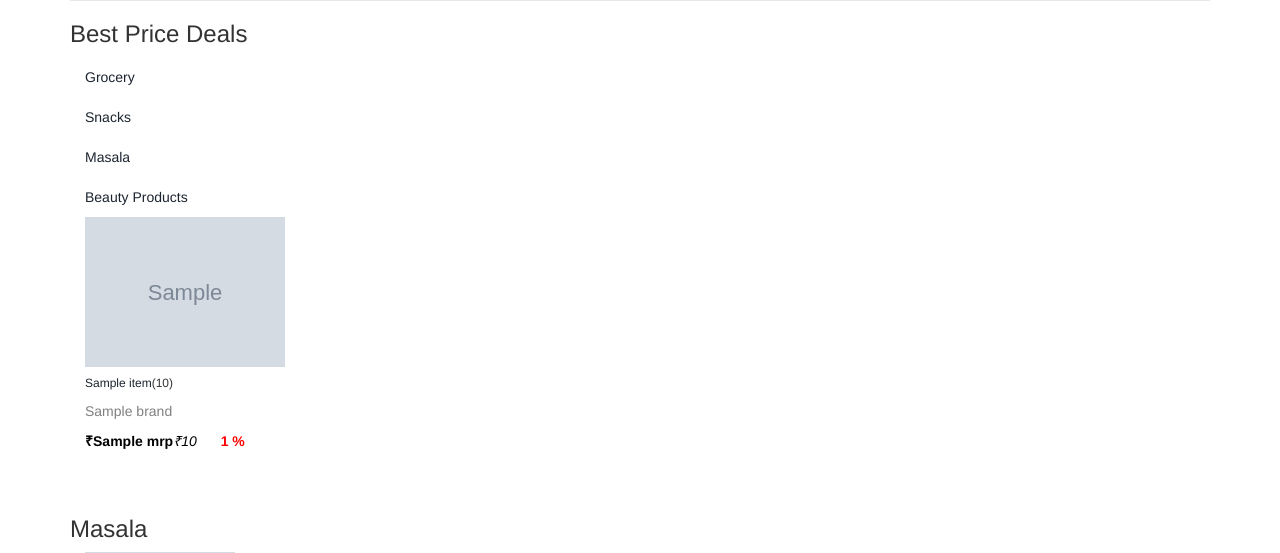
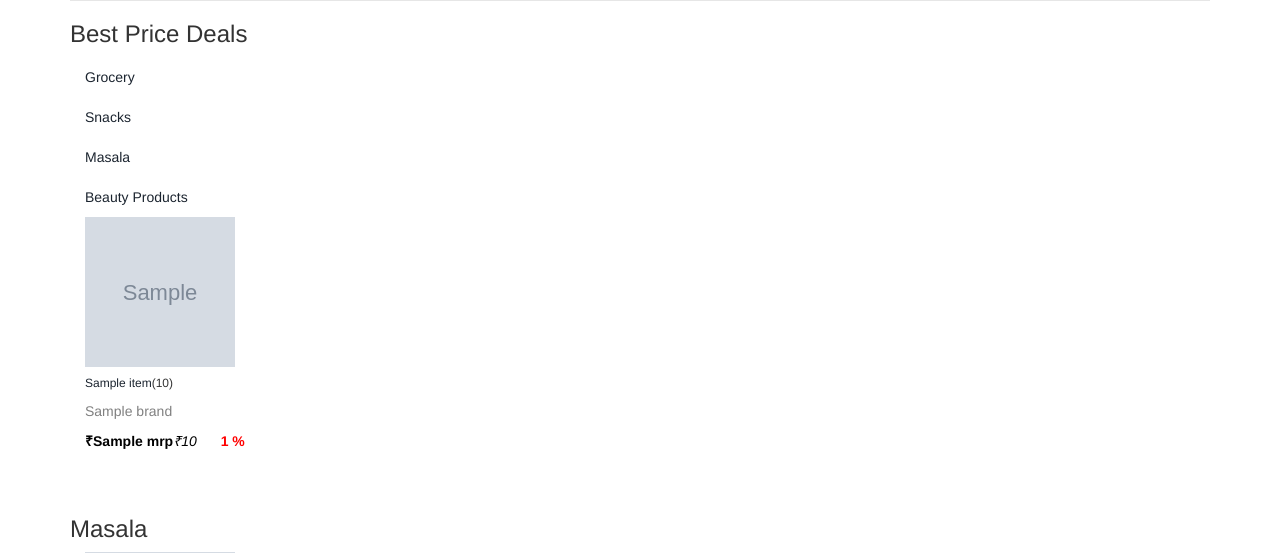
Before and after one commit to officialfavshops/favshops1, a Django app: template templates/index.html in a window 1280 px wide. Shown: the part 1301-1854 px from the top of the page. Run offline with Django 3.2, Linux system fonts and the light colour scheme; the template is opened without the code that fills it: most values are stand-ins (such as "Sample title", 1, 10 or a date in 2020); grey boxes marked "Sample" are stand-in pictures; parts of the project's set-up code (start-up, migrations or seed data) failed here and were passed over; some libraries are stand-ins or nearby versions.

Commit message:
img width

```diff
--- a/templates/beauty_products.html
+++ b/templates/beauty_products.html
@@ -53,7 +53,7 @@
             <div class="col-md-3 pro-1">
                 <div class="col-m">
                     <a href="{% url 'product_details' pk=item.pk %}" data-toggle="modal" data-target="#myModal1" class="offer-img">
-                        <img src="{{item.image.url}}" class="img-responsive" alt="">
+                        <img src="{{item.image.url}}" style="height:150px;width:150px;" class="img-responsive" alt="">
                     </a>
                     <div class="mid-1">
                         <div class="women">
--- a/templates/big_sale.html
+++ b/templates/big_sale.html
@@ -53,7 +53,7 @@
             <div class="col-md-3 pro-1">
                 <div class="col-m">
                     <a href="{% url 'product_details' pk=item.pk %}" data-toggle="modal" data-target="#myModal1" class="offer-img">
-                        <img src="{{item.image.url}}" class="img-responsive" alt="">
+                        <img src="{{item.image.url}}" style="height:150px;width:150px;" class="img-responsive" alt="">
                     </a>
                     <div class="mid-1">
                         <div class="women">
@@ -83,7 +83,7 @@
             <div class="col-md-3 pro-1">
                 <div class="col-m">
                     <a href="{% url 'product_details' pk=item.pk %}" data-toggle="modal" data-target="#myModal1" class="offer-img">
-                        <img src="{{item.image.url}}" class="img-responsive" alt="">
+                        <img src="{{item.image.url}}" style="height:150px;width:150px;" class="img-responsive" alt="">
                     </a>
                     <div class="mid-1">
                         <div class="women">
--- a/templates/cold_drinks.html
+++ b/templates/cold_drinks.html
@@ -53,7 +53,7 @@
             <div class="col-md-3 pro-1">
                 <div class="col-m">
                     <a href="{% url 'product_details' pk=item.pk %}" data-toggle="modal" data-target="#myModal1" class="offer-img">
-                        <img src="{{item.image.url}}" class="img-responsive" alt="">
+                        <img src="{{item.image.url}}" style="height:150px;width:150px;" class="img-responsive" alt="">
                     </a>
                     <div class="mid-1">
                         <div class="women">
--- a/templates/cooking_oil.html
+++ b/templates/cooking_oil.html
@@ -53,7 +53,7 @@
             <div class="col-md-3 pro-1">
                 <div class="col-m">
                     <a href="{% url 'product_details' pk=item.pk %}" data-toggle="modal" data-target="#myModal1" class="offer-img">
-                        <img src="{{item.image.url}}" class="img-responsive" alt="">
+                        <img src="{{item.image.url}}" style="height:150px;width:150px;" class="img-responsive" alt="">
                     </a>
                     <div class="mid-1">
                         <div class="women">
--- a/templates/grocery.html
+++ b/templates/grocery.html
@@ -53,7 +53,7 @@
             <div class="col-md-3 pro-1">
                 <div class="col-m">
                     <a href="{% url 'product_details' pk=item.pk %}" data-toggle="modal" data-target="#myModal1" class="offer-img">
-                        <img src="{{item.image.url}}" class="img-responsive" alt="">
+                        <img src="{{item.image.url}}" style="height:150px;width:150px;" class="img-responsive" alt="">
                     </a>
                     <div class="mid-1">
                         <div class="women">
--- a/templates/index.html
+++ b/templates/index.html
@@ -301,7 +301,7 @@
                         <div class="col-md-3 m-wthree">
                             <div class="col-m">
                                 <a href="#" data-toggle="modal" data-target="#myModal1" class="offer-img">
-                                    <a href="{% url 'product_details' pk=grc.pk %}"><img src="{{grc.image.url}}" height="200" width="200" class="img-responsive" alt=""></a>
+                                    <a href="{% url 'product_details' pk=grc.pk %}"><img src="{{grc.image.url}}" style="height:150px;width:150px;" class="img-responsive" alt=""></a>
                                     <!--<div class="offer">
                                         <p><span>Offer</span></p>
                                     </div>-->
@@ -341,7 +341,7 @@
                         <div class="col-md-3 m-wthree">
                             <div class="col-m">
                                 <a href="#" data-toggle="modal" data-target="#myModal5" class="offer-img">
-                                    <a href="{% url 'product_details' pk=snk.pk %}"><img src="{{snk.image.url}}" height="200" width="200" class="img-responsive" alt=""></a>
+                                    <a href="{% url 'product_details' pk=snk.pk %}"><img src="{{snk.image.url}}" style="height:150px;width:150px;" class="img-responsive" alt=""></a>
                                     <!--<div class="offer">
                                         <p><span>Offer</span></p>
                                     </div>-->
@@ -380,7 +380,7 @@
                         <div class="col-md-3 m-wthree">
                             <div class="col-m">
                                 <a href="#" data-toggle="modal" data-target="#myModal5" class="offer-img">
-                                    <a href="{% url 'product_details' pk=snk.pk %}"><img src="{{snk.image.url}}" class="img-responsive" alt=""></a>
+                                    <a href="{% url 'product_details' pk=snk.pk %}"><img src="{{snk.image.url}}" style="height:150px;width:150px;" class="img-responsive" alt=""></a>
                                     <!--<div class="offer">
                                         <p><span>Offer</span></p>
                                     </div>-->
@@ -419,7 +419,7 @@
                         <div class="col-md-3 m-wthree">
                             <div class="col-m">
                                 <a href="#" data-toggle="modal" data-target="#myModal5" class="offer-img">
-                                    <a href="{% url 'product_details' pk=snk.pk %}"><img src="{{snk.image.url}}" class="img-responsive" alt=""></a>
+                                    <a href="{% url 'product_details' pk=snk.pk %}"><img src="{{snk.image.url}}" style="height:150px;width:150px;" class="img-responsive" alt=""></a>
                                     <!--<div class="offer">
                                         <p><span>Offer</span></p>
                                     </div>-->
--- a/templates/masala.html
+++ b/templates/masala.html
@@ -53,7 +53,7 @@
             <div class="col-md-3 pro-1">
                 <div class="col-m">
                     <a href="{% url 'product_details' pk=item.pk %}" data-toggle="modal" data-target="#myModal1" class="offer-img">
-                        <img src="{{item.image.url}}" class="img-responsive" alt="">
+                        <img src="{{item.image.url}}" style="height:150px;width:150px;" class="img-responsive" alt="">
                     </a>
                     <div class="mid-1">
                         <div class="women">
--- a/templates/snacks.html
+++ b/templates/snacks.html
@@ -53,7 +53,7 @@
             <div class="col-md-3 pro-1">
                 <div class="col-m">
                     <a href="{% url 'product_details' pk=item.pk %}" data-toggle="modal" data-target="#myModal1" class="offer-img">
-                        <img src="{{item.image.url}}" class="img-responsive" alt="">
+                        <img src="{{item.image.url}}" style="height:150px;width:150px;" class="img-responsive" alt="">
                     </a>
                     <div class="mid-1">
                         <div class="women">
```
